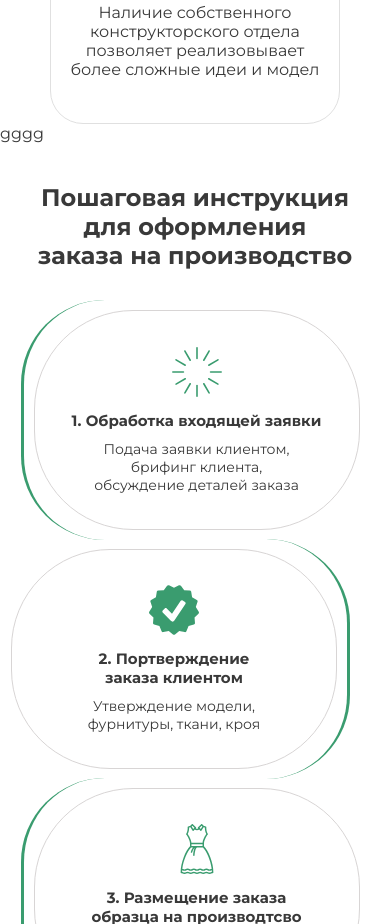
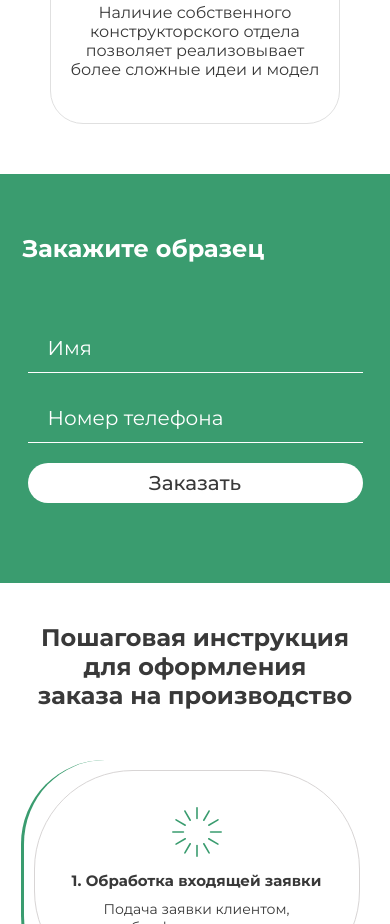
Before and after one commit to baiyastan/new-collection, a React (Create React App) app: page / in a window 390 px wide. Shown: the part 2100-3024 px from the top of the page. Built offline with nearby package versions, Linux system fonts and the light colour scheme.

Commit message:
order is ready

```diff
--- a/src/App.css
+++ b/src/App.css
@@ -30,7 +30,7 @@ button {
 }
 
 .wrapper {
-  max-width: 1440px;
+  /* max-width: 1440px; */
   margin: 0 auto;
 }
 
--- a/src/components/footer/Footer.css
+++ b/src/components/footer/Footer.css
@@ -137,7 +137,7 @@
   .footer {
     max-width: 320px;
     margin: 0 auto;
-    margin-top: 200px;
+    margin-top: 250px;
     margin-bottom: 20px;
   }
   .footer .container {
--- /dev/null
+++ b/src/components/order/Order.css
@@ -0,0 +1,127 @@
+.order-container {
+  background: #3a9c6f;
+  padding: 60px 0;
+  margin-top: 50px;
+}
+
+.order-container .container {
+  display: flex;
+  flex-direction: column;
+  gap: 40px;
+}
+
+.order-container .container h2 {
+  color: #fff !important;
+  margin-left: 15px;
+}
+
+.form {
+    display: flex;
+    flex-wrap: wrap;
+    padding: 20px;
+    gap: 20px;
+}
+
+.form input {
+    background: transparent;
+    height: 50px;
+    border: none;
+    outline: none;
+    border-bottom: 1px solid #fff;
+    padding: 0 20px;
+    color: #fff !important;
+    font-size: 20px;
+}
+
+.form input::placeholder {
+    color: #fff !important;
+}
+
+.name {
+    flex: 1 0 120px;
+}
+
+.phone-number {
+    flex: 1 0 120px;
+}
+
+.submit {
+    flex: 1 0 20px;
+    background-color: #fff;
+    color: #3a9c6f;
+    font-size: 20px;
+    font-weight: 500;
+    border-radius: 50px;
+}
+
+@media (max-width: 1024px) {
+    .order-container {
+        max-width: 1024px;
+    }
+    .order-container .container {
+        max-width: 960px;
+    }
+    .order-container .container h2 {
+        margin-left: 20px;
+    }
+}
+
+@media (max-width: 992px) {
+    .order-container {
+        max-width: 992px;
+    }
+    .order-container .container {
+        max-width: 960px;
+    }
+    .order-container .container h2 {
+        margin-left: 20px;
+    }
+}
+
+@media (max-width: 768px) {
+    .order-container {
+        max-width: 768px;
+    }
+    .order-container .container {
+        max-width: 720px;
+    }
+    .order-container .container h2 {
+        margin-left: 20px;
+    }
+}
+
+@media (max-width: 425px) {
+    .order-container {
+        max-width: 425px;
+    }
+    .order-container .container {
+        max-width: 375px;
+    }
+    .order-container .container h2 {
+        margin-left: 15px;
+    }
+}
+
+@media (max-width: 375px) {
+    .order-container {
+        max-width: 375px;
+    }
+    .order-container .container {
+        max-width: 320px;
+    }
+    .order-container .container h2 {
+        margin-left: 15px;
+    }
+}
+
+@media (max-width: 320px) {
+    .order-container {
+        max-width: 320px;
+    }
+    .order-container .container {
+        max-width: 300px;
+    }
+    .order-container .container h2 {
+        margin-left: 20px;
+    }
+}
--- a/src/components/order/index.jsx
+++ b/src/components/order/index.jsx
@@ -1,11 +1,19 @@
-import React from 'react'
+import React from "react";
+import './Order.css'
 
 function Order() {
   return (
-    <div>
-      gggg
+    <div className="order-container">
+      <div className="container">
+        <h2>Закажите образец</h2>
+        <form className="form">
+          <input type="text" placeholder="Имя" className="name"/>
+          <input type="text" placeholder="Номер телефона" className="phone-number" />
+          <button className="submit">Заказать</button>
+        </form>
+      </div>
     </div>
-  )
+  );
 }
 
-export default Order
+export default Order;
--- a/src/components/schema-production/Schema.css
+++ b/src/components/schema-production/Schema.css
@@ -10,7 +10,7 @@
 
 .schema-box {
   min-height: 900px !important;
-  margin-top: 30px;
+  margin-top: 50px;
   margin-bottom: 30px;
 }
 
@@ -119,7 +119,7 @@
     max-width: 1024px;
   }
 
-  .order-component .container {
+  .schema-component .container {
     max-width: 960px;
   }
   .schema-container:first-child {
@@ -191,7 +191,7 @@
     max-width: 1024px;
   }
 
-  .order-component .container {
+  .schema-component .container {
     max-width: 960px;
   }
   .schema-container:first-child {
@@ -263,7 +263,7 @@
     max-width: 768px;
   }
 
-  .order-component .container {
+  .schema-component .container {
     max-width: 720px;
   }
 
@@ -376,7 +376,7 @@
     max-width: 425px;
   }
 
-  .order-component .container {
+  .schema-component .container {
     max-width: 375px;
   }
 
@@ -493,7 +493,7 @@
     max-width: 375px;
   }
 
-  .order-component .container {
+  .schema-component .container {
     max-width: 320px;
   }
 
@@ -502,8 +502,8 @@
     height: 220px;
     padding: 10px;
     border-right: 0px;
-    border-top: 1px solid #3a9c6f;
-    border-bottom: 1px solid #3a9c6f;
+    border-top: 0px solid #3a9c6f;
+    border-bottom: 0px solid #3a9c6f;
     border-left: 3px solid #3a9c6f;
     border-top-right-radius: 84px;
     border-bottom-right-radius: 84px;
@@ -610,11 +610,11 @@
     max-width: 320px;
   }
 
-  .order-component .container {
+  .schema-component .container {
     max-width: 300px;
   }
 
-  .schema-component .container  h2{
+  .schema-component .container h2 {
     font-size: 20px;
   }
 
--- a/src/pages/HomePage.jsx
+++ b/src/pages/HomePage.jsx
@@ -1,13 +1,13 @@
-import React from 'react'
+import React from "react";
 
-import Home from '../components/home/Home'
+import Home from "../components/home/Home";
 
 function HomePage() {
   return (
-    <div className='wrapper'>
-        <Home />
+    <div>
+      <Home />
     </div>
-  )
+  );
 }
 
-export default HomePage
+export default HomePage;
```
